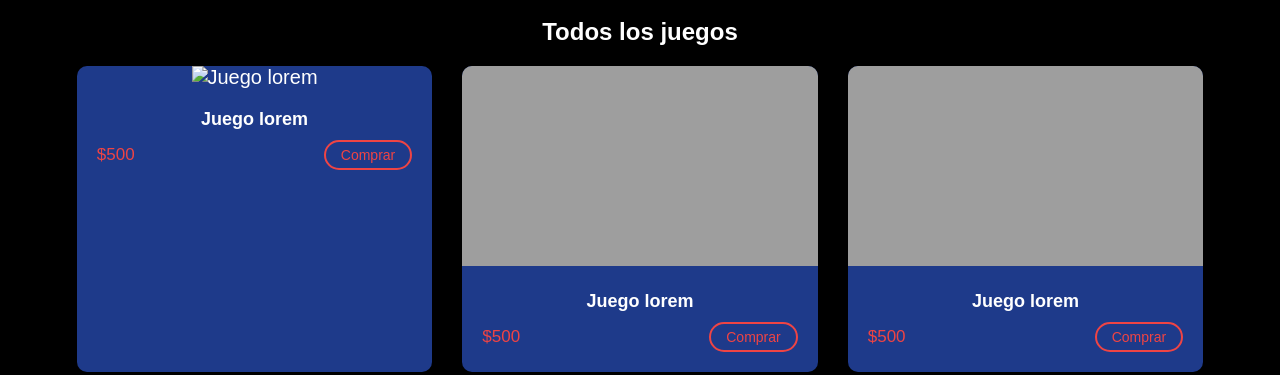
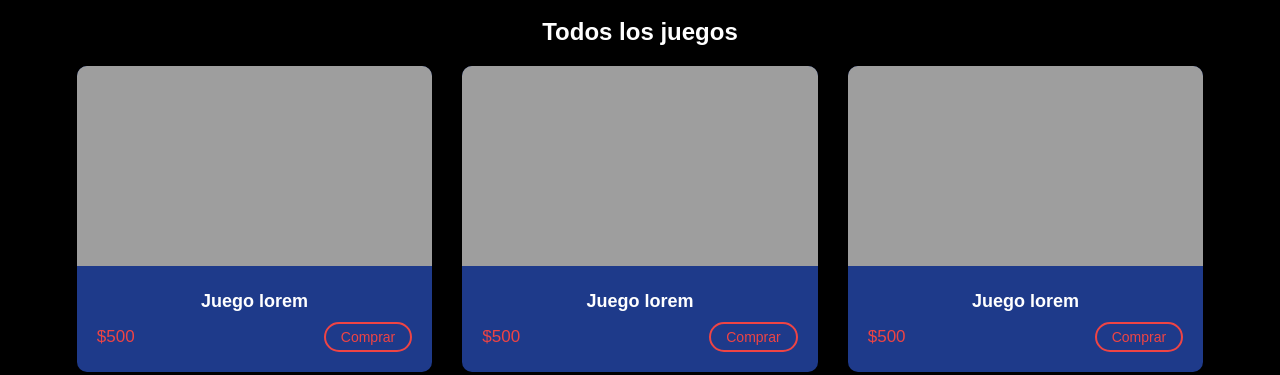
Before and after one commit to neiverw/NexusGames, a plain HTML site: page index.html in a window 1280 px wide. Shown: the part 802-1177 px from the top of the page. Drawn offline with Linux system fonts and the light colour scheme; the site is published under a folder, as on GitHub Pages, so addresses that start at the root find nothing.

Commit message:
loquendo

```diff
--- a/index.html
+++ b/index.html
@@ -75,7 +75,7 @@
         <h2>Todos los juegos</h2>
         <div class="product-content">
             <div class="product-1">
-                <img src="/imagenes/league-of-legends.png" alt="Juego lorem">
+                <img src="imagenes/league-of-legends.png" alt="Juego lorem">
                 <div class="product-txt">
                     <h3>Juego lorem</h3>
                     <div class="price">
```
